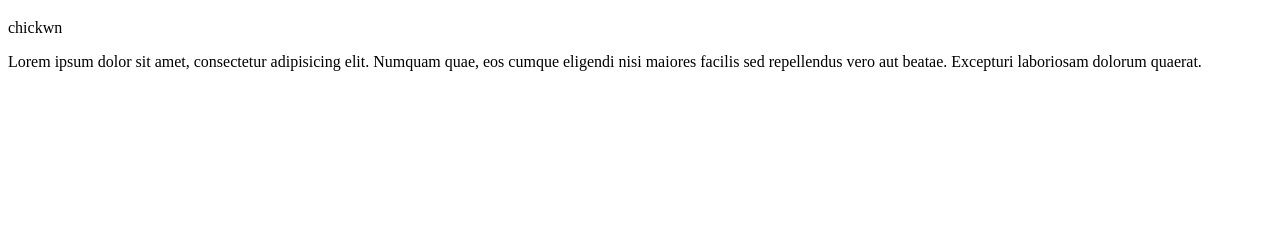
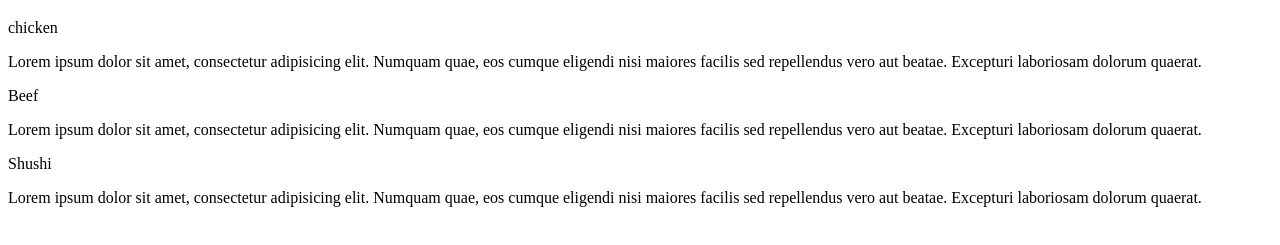
Before and after one commit to xSomoy/JHU_webDev, a plain HTML site: page mod2Solutions/index.html in a window 1280 px wide. Shown: the part 61-306 px from the top of the page. Drawn offline with Linux system fonts and the light colour scheme.

Commit message:
working on modulue 2 solution

```diff
--- a/mod2Solutions/index.html
+++ b/mod2Solutions/index.html
@@ -12,7 +12,7 @@
     <section>
         <div id="item1">
             <div class="itemName">
-                <p>chickwn</p>
+                <p>chicken</p>
             </div>
             <div class="itemDescription">
                 <p>Lorem ipsum dolor sit amet, consectetur adipisicing elit. Numquam quae, eos cumque eligendi nisi maiores facilis sed repellendus vero aut beatae. Excepturi laboriosam dolorum quaerat.</p>
@@ -20,20 +20,21 @@
         </div>
         <div id="item2">
             <div class="itemName">
-
+                <p>Beef</p>
             </div>
             <div class="itemDescription">
-                <div class="itemName">
-
-                </div>
-                <div class="itemDescription">
-
-                </div>
+                <p>Lorem ipsum dolor sit amet, consectetur adipisicing elit. Numquam quae, eos cumque eligendi nisi maiores facilis sed repellendus vero aut beatae. Excepturi laboriosam dolorum quaerat.</p>
             </div>
         </div>
-        <div id="item2">
+        <div id="item3">
+            <div class="itemName">
+                <p>Shushi</p>
+            </div>
+            <div class="itemDescription">
+                <p>Lorem ipsum dolor sit amet, consectetur adipisicing elit. Numquam quae, eos cumque eligendi nisi maiores facilis sed repellendus vero aut beatae. Excepturi laboriosam dolorum quaerat.</p>
+            </div>
+        </div>
 
-        </div>
     </section>
 </body>
 
```
